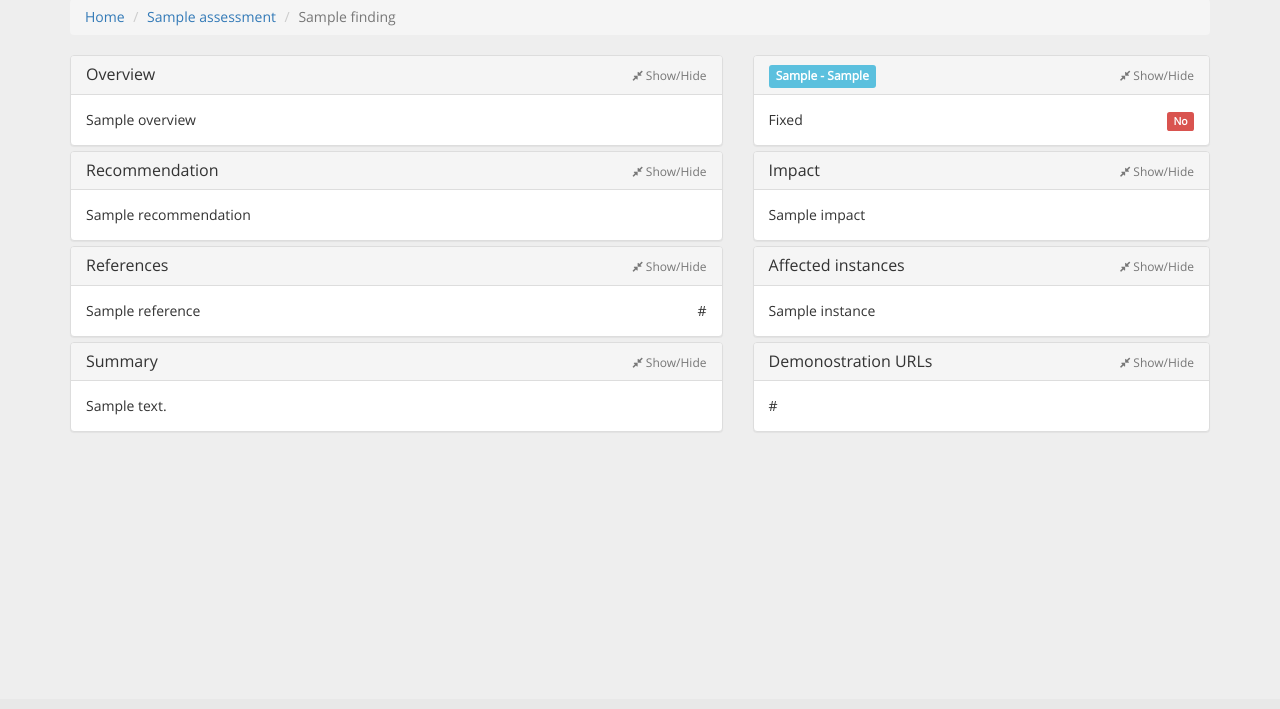
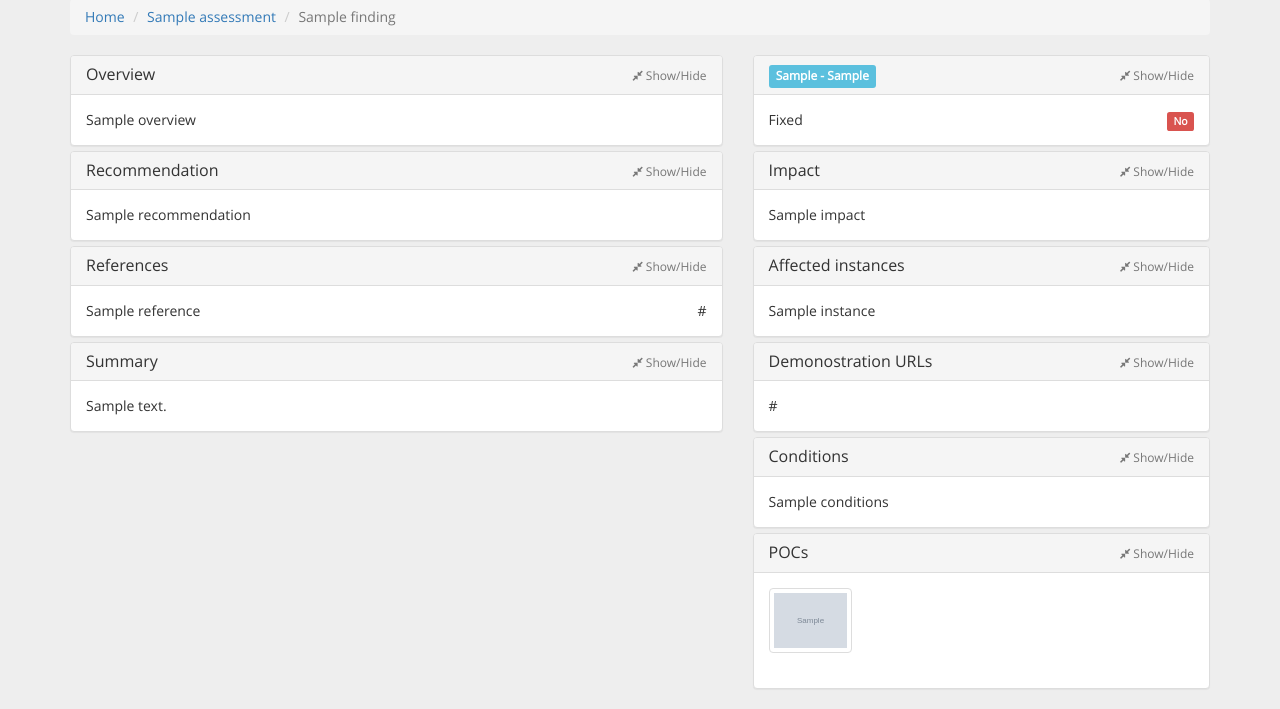
Before and after one commit to lnxg33k/bugtrack, a Django app: template templates/view_finding.html in a window 1280 px wide. Shown: the part 101-810 px from the top of the page. Before the commit the page ends 532 px from the top, so only its background shows below. Run offline with Django 3.2, Linux system fonts and the light colour scheme; the template is opened without the code that fills it: most values are stand-ins (such as "Sample title", 1, 10 or a date in 2020); grey boxes marked "Sample" are stand-in pictures; some libraries are stand-ins or nearby versions.

Commit message:
Added lightbox to POCs

```diff
--- a/templates/view_finding.html
+++ b/templates/view_finding.html
@@ -5,6 +5,22 @@
 {% block extra_css %}
 <link href="{% static "css/tomorrow.css" %}" rel="stylesheet">
 <style type="text/css">
+#lightbox .modal-content {
+    display: inline-block;
+    text-align: center;
+}
+#lightbox .close {
+    opacity: 1;
+    color: rgb(255, 255, 255);
+    background-color: rgb(25, 25, 25);
+    padding: 5px 8px;
+    border-radius: 30px;
+    border: 2px solid rgb(255, 255, 255);
+    position: absolute;
+    top: -15px;
+    right: -55px;
+    z-index:1032;
+}
     pre {
         background-color: transparent;
         /*border: none;*/
@@ -190,6 +206,57 @@
                         </div>
                     </div>
                     {% endif %}
+                    {% if finding.conditions %}
+                    <div class="panel panel-default">
+                        <div class="panel-heading" id="headingConditions" data-toggle="collapse" data-parent="#accordion" data-target="#Conditions">
+                            <h4 class="panel-title">
+                            <a class="accordion-toggle">
+                            Conditions<span class="pull-right"><small><i class="fa fa-compress"></i> Show/Hide</small></span>
+                            </a>
+                            </h4>
+                        </div>
+                        <div id="Conditions" class="panel-collapse collapse in" aria-labelledby="headingConditions">
+                            <div class="panel-body">
+                                {{ finding.conditions|safe }}
+                            </div>
+                        </div>
+                    </div>
+                    {% endif %}
+                    {% if finding.attachment_set.all %}
+                    <div class="panel panel-default">
+                        <div class="panel-heading" id="headingAttachments" data-toggle="collapse" data-parent="#accordion" data-target="#Attachments">
+                            <h4 class="panel-title">
+                            <a class="accordion-toggle">
+                            POCs<span class="pull-right"><small><i class="fa fa-compress"></i> Show/Hide</small></span>
+                            </a>
+                            </h4>
+                        </div>
+                        <div id="Attachments" class="panel-collapse collapse in" aria-labelledby="headingAttachments">
+                            <div class="panel-body">
+                            <div class="row">
+                                {% for poc in finding.attachment_set.all %}
+                                <div class="col-xs-6 col-sm-3">
+                                    <a href="#" class="thumbnail" data-toggle="modal" data-target="#lightbox">
+                                    <img src="{% static poc.image.url %}" alt="{{ poc.image.title }}" class="img-responsive">
+                                    </a>
+                                </div>
+                                {% endfor %}
+                                </div>
+                            </div>
+                        </div>
+                    </div>
+                    <div id="lightbox" class="modal fade" tabindex="-1" role="dialog" aria-labelledby="myLargeModalLabel" aria-hidden="true">
+                        <div class="modal-dialog">
+                            <button type="button" class="close hidden" data-dismiss="modal" aria-hidden="true">×</button>
+                            <h4 class="modal-title">Modal title</h4>
+                            <div class="modal-content">
+                                <div class="modal-body">
+                                    <img src="" alt="" />
+                                </div>
+                            </div>
+                        </div>
+                    </div>
+                    {% endif %}
                 </div>
             </div>
         </div>
@@ -199,4 +266,27 @@
 {% block extra_js %}
 <script src="{% static "js/highlight.pack.js" %}"></script>
 <script>hljs.initHighlightingOnLoad();</script>
+<script type="text/javascript">
+    $(document).ready(function() {
+    var $lightbox = $('#lightbox');
+    $('[data-target="#lightbox"]').on('click', function(event) {
+        var $img = $(this).find('img'),
+            src = $img.attr('src'),
+            alt = $img.attr('alt'),
+            css = {
+                'maxWidth': $(window).width() - 100,
+                'maxHeight': $(window).height() - 100
+            };
+        $lightbox.find('.close').addClass('hidden');
+        $lightbox.find('img').attr('src', src);
+        $lightbox.find('img').attr('alt', alt);
+        $lightbox.find('img').css(css);
+    });
+    $lightbox.on('shown.bs.modal', function (e) {
+        var $img = $lightbox.find('img');
+        $lightbox.find('.modal-dialog').css({'width': $img.width()});
+        $lightbox.find('.close').removeClass('hidden');
+    });
+});
+</script>
 {% endblock extra_js %}
```
Also changed, not shown: db.sqlite3, media/images/2015/09/26/NYC.jpg (added), media/images/2015/09/26/Screen_Shot_2015-09-26_at_5.30.04_PM.png (added), media/images/2015/09/26/Screen_Shot_2015-09-26_at_5.30.04_PM_i0kKsSE.png (added), media/images/2015/09/26/Screen_Shot_2015-09-26_at_5.30.44_PM.png (added), media/images/2015/09/26/me.jpg (added), media/images/2015/09/26/rsz_bug.png (added), media/images/2015/09/26/wrda.jpg (added), 2 other files.
